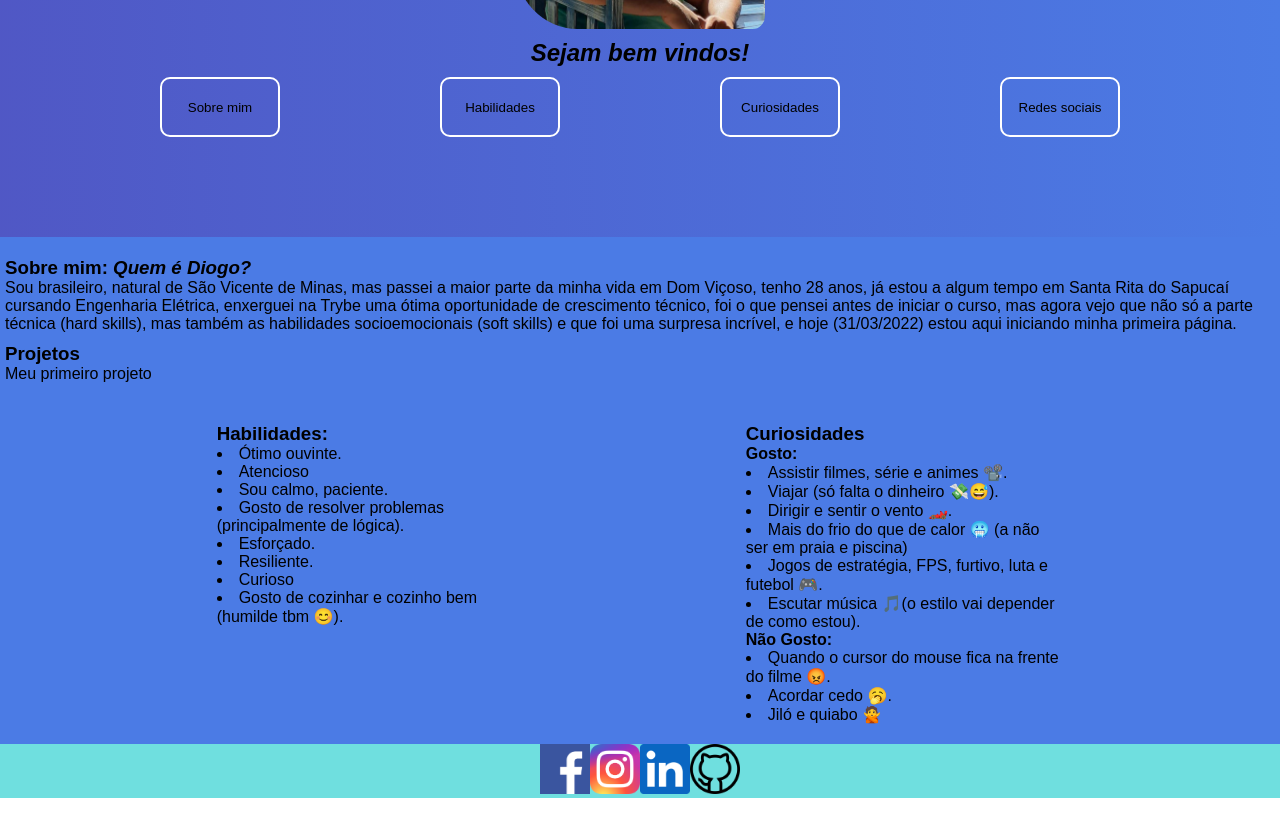
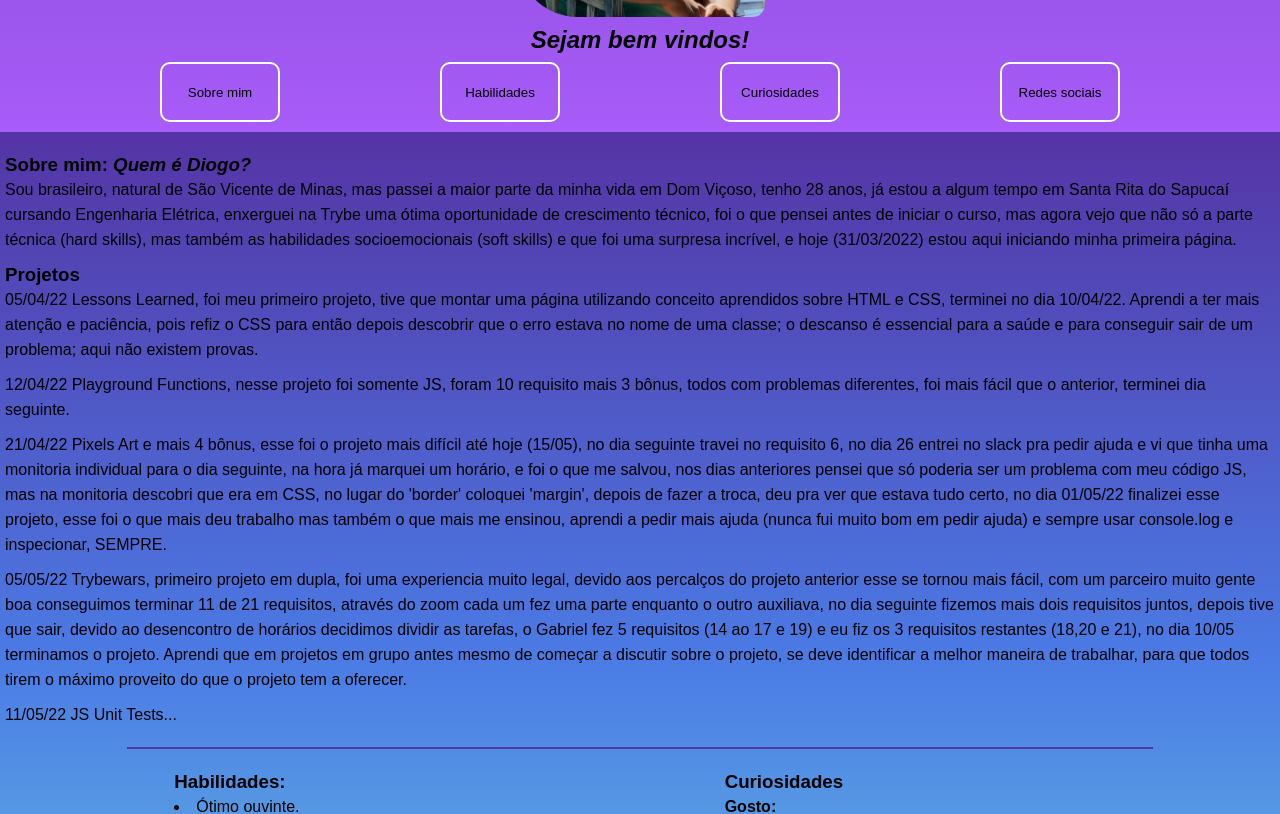
Before and after one commit to DiogoSouza21/Portif-lio, a plain HTML site: page index.html in a window 1280 px wide. Shown: the part 280-1094 px from the top of the page. Drawn offline with Linux system fonts and the light colour scheme; a web font is replaced by a local one.

Commit message:
Add relatos dos projetos concluídos

```diff
--- a/index.html
+++ b/index.html
@@ -44,11 +44,30 @@
       </article>
       <article id="projetos">
         <h3>Projetos</h3>
-        <p>Meu primeiro projeto</p>
+        <p>
+          05/04/22 Lessons Learned, foi meu primeiro projeto, tive que montar uma página utilizando conceito aprendidos sobre HTML e CSS, terminei no dia 10/04/22. Aprendi a ter mais atenção e paciência, pois refiz o CSS para então depois descobrir que o erro estava no nome de uma classe; o descanso é essencial para a saúde e para conseguir sair de um problema; aqui não existem provas.
+        </p>
+        <hr>
+        <p>
+          12/04/22 Playground Functions, nesse projeto foi somente JS, foram 10 requisito mais 3 bônus, todos com problemas diferentes, foi mais fácil que o anterior, terminei dia seguinte.
+        </p>
+        <hr>
+        <p>
+          21/04/22 Pixels Art e mais 4 bônus, esse foi o projeto mais difícil até hoje (15/05), no dia seguinte travei no requisito 6, no dia 26 entrei no slack pra pedir ajuda e vi que tinha uma monitoria individual para o dia seguinte, na hora já marquei um horário, e foi o que me salvou, nos dias anteriores pensei que só poderia ser um problema com meu código JS, mas na monitoria descobri que era em CSS, no lugar do 'border' coloquei 'margin', depois de fazer a troca, deu pra ver que estava tudo certo, no dia 01/05/22 finalizei esse projeto, esse foi o que mais deu trabalho mas também o que mais me ensinou, aprendi a pedir mais ajuda (nunca fui muito bom em pedir ajuda) e sempre usar console.log e inspecionar, SEMPRE.
+        </p>
+        <hr>
+        <p>
+          05/05/22 Trybewars, primeiro projeto em dupla, foi uma experiencia muito legal, devido aos percalços do projeto anterior esse se tornou mais fácil, com um parceiro muito gente boa conseguimos terminar 11 de 21 requisitos, através do zoom cada um fez uma parte enquanto o outro auxiliava, no dia seguinte fizemos mais dois requisitos juntos, depois tive que sair, devido ao desencontro de horários decidimos dividir as tarefas, o Gabriel fez 5 requisitos (14 ao 17 e 19) e eu fiz os 3 requisitos restantes (18,20 e 21), no dia 10/05 terminamos o projeto. Aprendi que em projetos em grupo antes mesmo de começar a discutir sobre o projeto, se deve identificar a melhor maneira de trabalhar, para que todos tirem o máximo proveito do que o projeto tem a oferecer.
+        </p>
+        <hr>
+        <p>
+          11/05/22 JS Unit Tests...
+        </p>
+
       </article>
     </section>
 
-    <hr>
+    <hr id="seperaSection">
 
     <section id="segundaSection">
       <!-- Habilidades -->
--- a/style.css
+++ b/style.css
@@ -4,11 +4,12 @@
   border: 0;
   margin: 0;
   font-family: 'Inknut Antiqua', 'Macondo', sans-serif;
-  /* scroll-behavior: smooth; */
+  line-height: 25px;
 }
 
 body {
   font-family: 'sans-serif';
+  scroll-behavior: smooth;
 }
 
 /* ------------------------------ */
@@ -18,20 +19,20 @@ header {
   flex-direction: column;
   align-items: center;
   gap: 10px;
-  background: linear-gradient(to right, rgb(168, 92, 249), rgb(85, 52, 165), rgb(75, 123, 229));
+  background: linear-gradient(to top, rgb(168, 92, 249), rgb(85, 52, 165), rgb(75, 123, 229));
   background-size: 400% 400%;
   animation: animate-background 10s infinite ease-in-out;
 }
 
 @keyframes animate-background {
   0% {
-    background-position: 0 50%;
+    background-position: 50% 0;
   }
   50% {
-    background-position: 100% 50%;
+    background-position: 50% 100%;
   }
   100% {
-    background-position: 0 50%;
+    background-position: 50% 0;
   }
 }
 
@@ -46,7 +47,7 @@ header {
   width: 100%;
   justify-content: space-evenly;
   flex-wrap: wrap;
-  padding-bottom: 100px;
+  padding-bottom: 10px;
 }
 
 #Sumário > button > a {
@@ -92,7 +93,8 @@ header {
 /* ------------------------------ */
 /* -------Main 1ª Section-------- */
 main {
-  background-color: #4B7BE5;
+  /* background-color: #4B7BE5; */
+  background: linear-gradient(to top, rgb(111, 223, 223), rgb(75, 123, 229), rgb(85, 52, 165));
 }
 
 #primeiraSection {
@@ -106,10 +108,25 @@ main {
   padding-bottom: 10px;
 }
 
+#sobreMim > p {
+  /* line-height: 25px; */
+}
+
 #projetos {
   width: 100%;
 }
 
+#projetos > hr {
+  border: 1px;
+  width: 100%;
+  margin: 5px auto;
+}
+
+#seperaSection {
+  width: 80%;
+  border: 1px solid rgb(85, 52, 165);
+  margin: 0 auto;
+}
 /* ------------------------------ */
 /* -------Main 2ª Section-------- */
 #segundaSection {
@@ -119,11 +136,11 @@ main {
 }
 
 #habilidades {
-  width: 25%;
+  width: 30%;
 }
 
 #curiosidades {
-  width: 25%;
+  width: 30%;
 }
 
 /* ------------------------------ */
@@ -131,10 +148,14 @@ main {
 footer {
   display: flex;
   justify-content: center;
+  align-items: center;
+  height: 100px;
+  background: linear-gradient(to top, rgb(75, 123, 229), rgb(111, 223, 223));
   background-color: #6FDFDF;
 }
 
 .logo {
   width: 50px;
   height: auto;
+  padding: 5px;
 }
```
